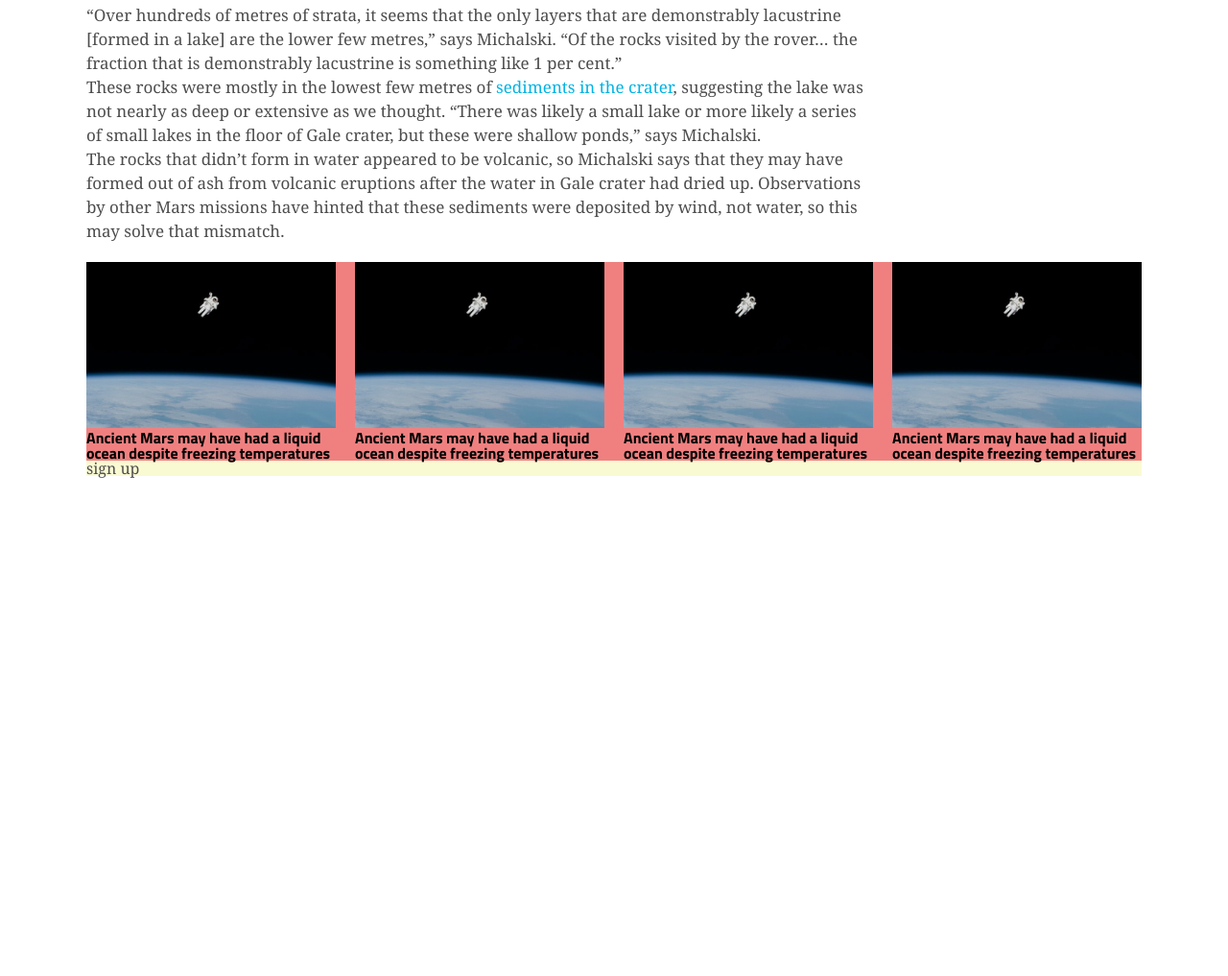
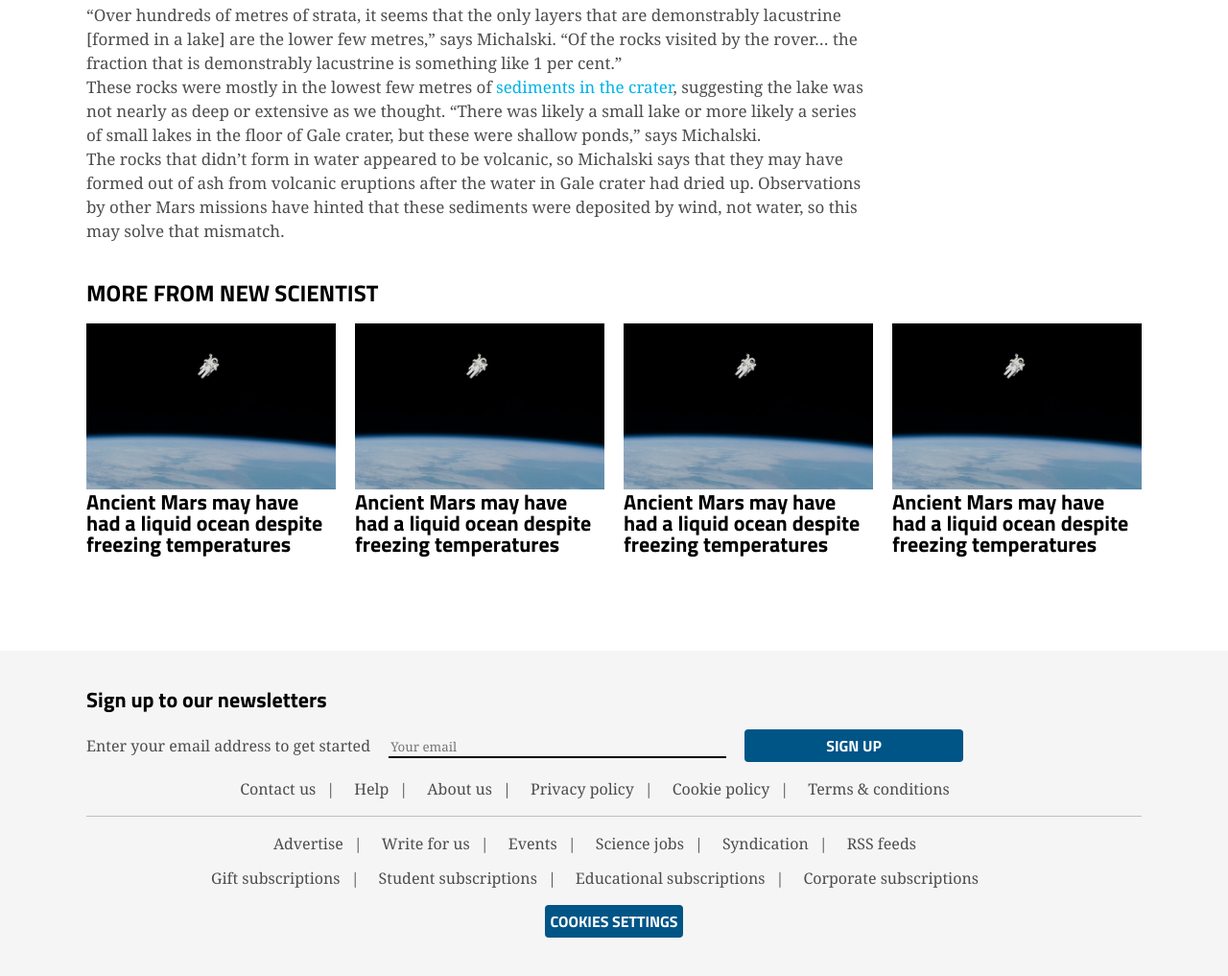
Before and after one commit to sheacronin/article-css, a plain HTML site: page index.html in a window 1280 px wide. Shown: the part 1285-2302 px from the top of the page at 96% size. Before the commit the page ends 1784 px from the top, so only its background shows below. Drawn offline with Linux system fonts and the light colour scheme.

Commit message:
Style gallery and footer

```diff
--- a/index.html
+++ b/index.html
@@ -97,6 +97,7 @@
         </aside>
     </main>
     <section class="gallery">
+        <h3>More from New Scientist</h3>
         <article>
             <img src="images/space.jpeg" alt="An astronaut floating in space">
             <h4>Ancient Mars may have had a liquid ocean despite freezing temperatures</h4>
@@ -115,7 +116,41 @@
         </article>
     </section>
     <footer>
-        sign up
+        <div class="footer-content">
+            <h3>Sign up to our newsletters</h3>
+            <form>
+                <label>
+                    Enter your email address to get started
+                    <input type="email" placeholder="Your email" name="email">
+                </label>
+                <button>Sign Up</button>
+            </form>
+            <ul class="contact-links">
+                <li><a href="#">Contact us</a></li>
+                <li><a href="#">Help</a></li>
+                <li><a href="#">About us</a></li>
+                <li><a href="#">Privacy policy</a></li>
+                <li><a href="#">Cookie policy</a></li>
+                <li><a href="#">Terms & conditions</a></li>
+            </ul>
+            <ul>
+                <li><a href="#">Advertise</a></li>
+                <li><a href="#">Write for us</a></li>
+                <li><a href="#">Events</a></li>
+                <li><a href="#">Science jobs</a></li>
+                <li><a href="#">Syndication</a></li>
+                <li><a href="#">RSS feeds</a></li>
+            </ul>
+            <ul id="subscription-links">
+                <li><a href="#">Gift subscriptions</a></li>
+                <li><a href="#">Student subscriptions</a></li>
+                <li><a href="#">Educational subscriptions</a></li>
+                <li><a href="#">Corporate subscriptions</a></li>
+            </ul>
+            <div class="cookies-button-container">
+                <button class="cookies-button">Cookies Settings</button>
+            </div>
+        </div>
     </footer>
 </body>
 </html>
--- a/style.css
+++ b/style.css
@@ -142,6 +142,7 @@ nav {
     top: 0;
     border-bottom: 1px solid #bfbfbf;
     margin-bottom: 20px;
+    z-index: 1;
 }
 
 nav ul {
@@ -283,21 +284,110 @@ aside {
 
 /* Gallery */
 .gallery {
-    background: lightcoral;
     display: grid;
     grid-template-columns: repeat(4, 1fr);
     grid-gap: 20px;
     max-width: 1100px;
-    margin: 0 auto;
+    margin: 40px auto 100px auto;
+}
+
+.gallery article:hover {
+    cursor: pointer;
+}
+
+.gallery article:hover h4 {
+    color: var(--blue);
 }
 
 .gallery img {
     width: 100%;
 }
 
+.gallery h3 {
+    grid-column: 1 / -1;
+    text-transform: uppercase;
+    font-size: 24px;
+}
+
+.gallery h4 {
+    font-size: 22px;
+    transition: color 0.2s ease-in-out;
+}
+
 /* Footer */
 footer {
-    background: lightgoldenrodyellow;
+    background: #f5f5f5;
+    padding: 40px;
+}
+
+.footer-content {
     max-width: 1100px;
     margin: 0 auto;
 }
+
+.footer-content h3 {
+    font-size: 22px;
+    margin-bottom: 20px;
+}
+
+.footer-content input {
+    background: none;
+    border: none;
+    border-bottom: 2px solid black;
+    font-family: inherit;
+    width: 32%;
+    margin: 0 15px;
+}
+
+.footer-content form button {
+    padding: 5px 85px;
+}
+
+.footer-content ul {
+    display: flex;
+    justify-content: center;
+    padding: 20px 0 10px 0;
+}
+
+.contact-links {
+    border-bottom: 1px solid #bfbfbf;
+}
+
+#subscription-links {
+    padding-top: 0;
+}
+
+.footer-content li {
+    margin-right: 40px;
+    margin-bottom: 10px;
+    position: relative;
+}
+
+.footer-content li:after {
+    content: "|";
+    right: -20px;
+    position: absolute;
+}
+
+.footer-content li:last-child:after {
+    content: '';
+}
+
+.footer-content a {
+    color: inherit;
+}
+
+.footer-content a:hover {
+    color: var(--blue);
+}
+
+.footer-content button {
+    background: #005587;
+    font-size: 16px;
+    border-radius: 4px;
+    padding: 5px;
+}
+
+.cookies-button-container {
+    text-align: center;
+}
```
